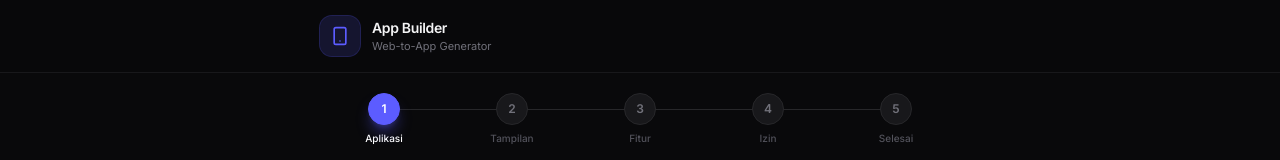
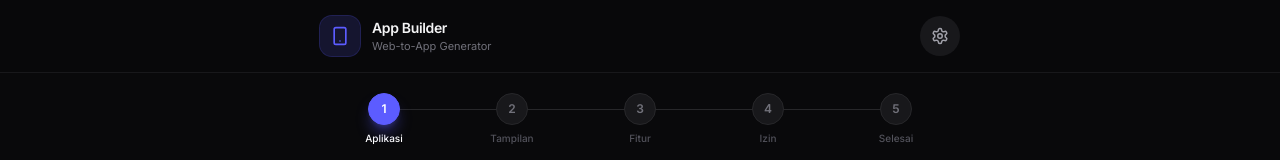
Before and after one commit to z4r0ul9-byte/OhYe, a React (Vite) app: page / in a window 1280 px wide. Shown: the top 160 px of the page. Built offline with nearby package versions, Linux system fonts and the light colour scheme.

Commit message:
Add files via upload

```diff
--- a/src/components/Wizard/WizardLayout.jsx
+++ b/src/components/Wizard/WizardLayout.jsx
@@ -1,4 +1,4 @@
-import { ChevronLeft, ChevronRight, Smartphone } from 'lucide-react'
+import { ChevronLeft, ChevronRight, Smartphone, Settings } from 'lucide-react'
 import StepIndicator from './StepIndicator'
 
 export default function WizardLayout({
@@ -9,13 +9,15 @@ export default function WizardLayout({
   canNext,
   isLast,
   hideNextButton,
+  onOpenSettings,
   children,
 }) {
   return (
     <div className="flex min-h-screen flex-col bg-zinc-950 text-zinc-100">
       {/* Header */}
       <header className="sticky top-0 z-20 border-b border-zinc-900 bg-zinc-950/85 backdrop-blur-md">
-        <div className="mx-auto flex max-w-2xl items-center gap-3 px-4 py-4">
+        <div className="mx-auto flex max-w-2xl items-center justify-between px-4 py-4">
+          <div className="flex items-center gap-3">
             <div className="grid h-10 w-10 place-items-center rounded-xl bg-primary/15 text-primary ring-1 ring-primary/30">
               <Smartphone size={20} />
             </div>
@@ -23,6 +25,16 @@ export default function WizardLayout({
               <div className="text-sm font-semibold tracking-tight">App Builder</div>
               <div className="text-[11px] text-zinc-500">Web-to-App Generator</div>
             </div>
+          </div>
+
+          {/* Tombol Pengaturan */}
+          <button
+            onClick={onOpenSettings}
+            className="grid h-10 w-10 place-items-center rounded-full bg-zinc-900 text-zinc-400 transition hover:bg-zinc-800 hover:text-white"
+            title="Pengaturan"
+          >
+            <Settings size={18} />
+          </button>
         </div>
       </header>
 
@@ -64,7 +76,7 @@ export default function WizardLayout({
               <ChevronRight size={16} />
             </button>
           ) : (
-            <div className="w-[100px]"></div> /* Spacer agar layout tetap seimbang saat tombol disembunyikan */
+            <div className="w-[100px]"></div>
           )}
         </div>
       </footer>
```
Lines whose indentation alone changed are shown as unchanged.
